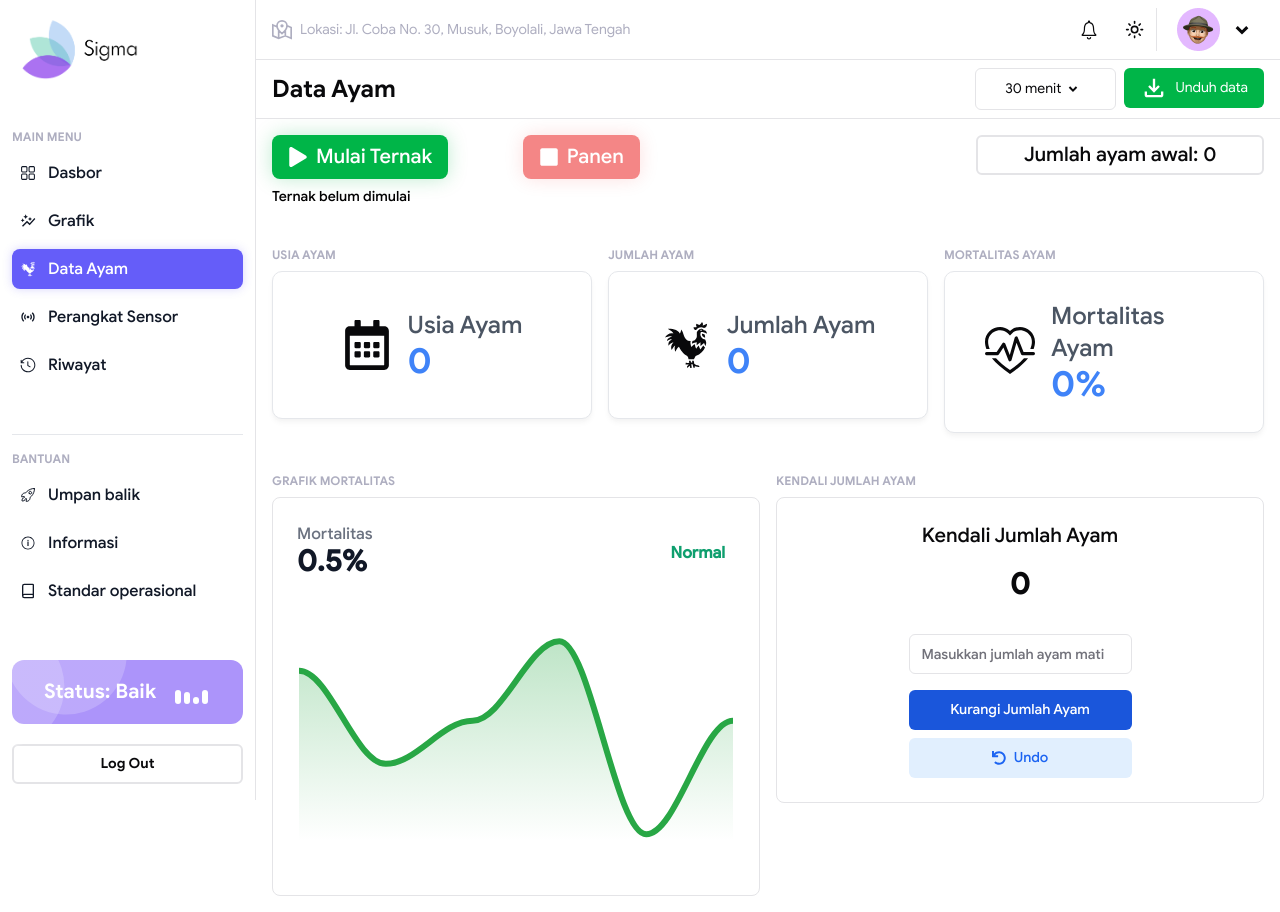
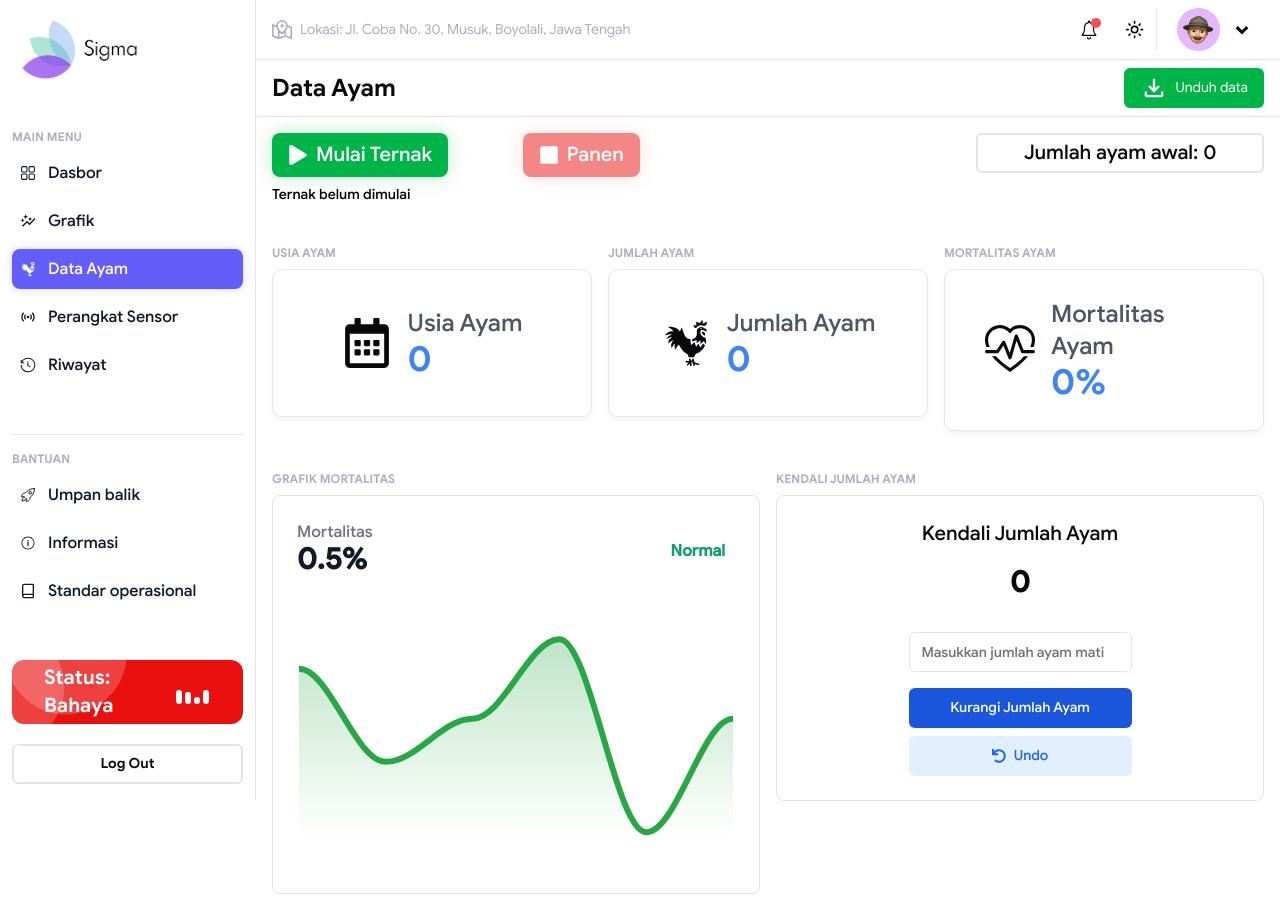
Before and after one commit to hanifnrh/sigma, a Next.js app: page /data-ayam in a window 1280 px wide. Built offline with nearby package versions, Linux system fonts and the light colour scheme.

Commit message:
Adjustment

```diff
--- a/src/app/data-ayam/page.tsx
+++ b/src/app/data-ayam/page.tsx
@@ -218,23 +218,7 @@ export default function DataAyam() {
                         <div className='flex body-bold text-2xl'>
                             Data Ayam
                         </div>
-                        <div className="grid grid-cols-1 sm:grid-cols-2 gap-2 text-4xl">
-                            <DropdownMenu>
-                                <DropdownMenuTrigger className='border p-2 inline-flex items-center justify-center whitespace-nowrap rounded-md text-sm font-medium ring-offset-background transition-colors focus-visible:outline-none focus-visible:ring-2 focus-visible:ring-ring focus-visible:ring-offset-2 disabled:pointer-events-none disabled:opacity-50'>
-                                    30 menit
-                                    <RiArrowDropDownLine className="dark:text-white text-center text-2xl" />
-                                </DropdownMenuTrigger>
-                                <DropdownMenuContent className='body-light'>
-                                    <DropdownMenuSeparator />
-                                    <DropdownMenuItem>30 Menit</DropdownMenuItem>
-                                    <DropdownMenuItem>1 Jam</DropdownMenuItem>
-                                    <DropdownMenuItem>1 Hari</DropdownMenuItem>
-                                    <DropdownMenuItem>1 Minggu</DropdownMenuItem>
-                                    <DropdownMenuItem>1 Bulan</DropdownMenuItem>
-                                    <DropdownMenuItem>1 Kelompok</DropdownMenuItem>
-                                </DropdownMenuContent>
-                            </DropdownMenu>
-
+                        <div className="flex justify-center items-center text-4xl">
                             <Button variant={"green"}>
                                 <MdOutlineFileDownload className='text-4xl pr-2' />
                                 Unduh data
--- a/src/app/navbar.tsx
+++ b/src/app/navbar.tsx
@@ -1,6 +1,7 @@
 "use client";
 import { Button } from '@/components/ui/button';
 import Dynamic from '@/components/ui/Dynamic';
+import StatsWidget from '@/components/ui/stats';
 import Image from 'next/image';
 import Link from 'next/link';
 import { usePathname } from 'next/navigation';
@@ -14,12 +15,52 @@ import { LuBook } from "react-icons/lu";
 import { MdAutoGraph, MdOutlineSensors } from "react-icons/md";
 import { RxDashboard } from "react-icons/rx";
 
+type Notification = {
+    parameter: string;
+    status: string;
+    timestamp: Date;
+    message: string;
+    icon: React.ReactNode;
+    color: string;
+};
+
 const Navbar: React.FC = () => {
     const [isOpen, setIsOpen] = useState(false);
     const currentPath = usePathname();
+    const [overallStatus, setOverallStatus] = useState({ text: "Baik" });
+    const getStatusColor = (statusText: string) => {
+        switch (statusText) {
+            case "Sangat Baik":
+                return "bg-customGreen";
+            case "Baik":
+                return "bg-blue-500";
+            case "Buruk":
+                return "bg-yellow-400";
+            case "Bahaya":
+                return "bg-customRed";
+            default:
+                return "";
+        }
+    };
+    const [notifications, setNotifications] = useState<Notification[]>([]);
+    const [statsData, setStatsData] = useState<Array<{ Parameter: string; Value: string; Status: string; Timestamp: Date }>>([]);
 
+    const handleNewNotification = (notif: Notification) => {
+        const exists = notifications.some(
+            (n) => n.parameter === notif.parameter && n.status === notif.status
+        );
+        if (!exists) {
+            setNotifications((prev) => [...prev, notif]); // Just add the notification as is
+        }
+    };
+    const handleOverallStatusChange = (status: { text: string }) => {
+        setOverallStatus(status);
+    };
     const toggleNavbar = () => {
         setIsOpen(!isOpen);
+    };
+    const handleDataUpdate = (data: Array<{ Parameter: string; Value: string; Status: string; Timestamp: Date }>) => {
+        setStatsData(data);
     };
 
     return (
@@ -27,7 +68,7 @@ const Navbar: React.FC = () => {
             <div className="fixed top-0 z-50 w-full bg-white dark:bg-gray-800 transition-colors">
                 <button
                     onClick={toggleNavbar}
-                    className="p-2 text-gray-900 rounded-lg sm:hidden dark:text-white z-50 bg-white w-full border-b relative"
+                    className="p-2 text-gray-900 sm:hidden dark:text-white z-50 bg-white w-full border-b relative"
                     aria-label={isOpen ? 'Tutup menu' : 'Buka menu'}
                 >
                     {/* Mengganti ikon berdasarkan status */}
@@ -136,7 +177,7 @@ const Navbar: React.FC = () => {
                             </li>
                         </ul>
                         <div className="status-container w-full relative mt-5 sm:mt-0">
-                            <div className='bg-purple-400 rounded-xl h-16 w-full flex items-center'>
+                            <div className={`${getStatusColor(overallStatus.text)} rounded-xl h-16 w-full flex items-center`}>
                                 <svg xmlns="http://www.w3.org/2000/svg" width="120" height="93" viewBox="0 0 120 93" fill="none" className='absolute top-0 left-0'>
                                     <circle opacity="0.2" cx="60.7009" cy="60.7009" r="60.7009" transform="matrix(0.996195 0.0871557 0.0871557 -0.996195 -74.1056 81.7822)" fill="url(#paint0_linear_58_5)" />
                                     <circle opacity="0.2" cx="60.7009" cy="60.7009" r="60.7009" transform="matrix(0.996195 0.0871557 0.0871557 -0.996195 -11.7125 48.972)" fill="url(#paint1_linear_58_5)" />
@@ -152,8 +193,8 @@ const Navbar: React.FC = () => {
                                     </defs>
                                 </svg>
                                 <div className='flex w-full items-center justify-between px-8'>
-                                    <p className='text-white text-center body-bold text-xl'>
-                                        Status: Baik
+                                    <p className='text-white text-start body-bold text-xl'>
+                                        Status: {overallStatus.text}
                                     </p>
                                     <Dynamic></Dynamic>
                                 </div>
@@ -163,7 +204,9 @@ const Navbar: React.FC = () => {
                         </div>
                     </div>
                 </aside>
-
+                <div className='hidden'>
+                    <StatsWidget onNewNotification={handleNewNotification} onDataUpdate={handleDataUpdate} onOverallStatusChange={handleOverallStatusChange} />
+                </div>
             </div>
         </div>
     );
--- a/src/app/perangkat-sensor/page.tsx
+++ b/src/app/perangkat-sensor/page.tsx
@@ -1,12 +1,5 @@
 "use client";
 import { Button } from '@/components/ui/button';
-import {
-    DropdownMenu,
-    DropdownMenuContent,
-    DropdownMenuItem,
-    DropdownMenuSeparator,
-    DropdownMenuTrigger
-} from "@/components/ui/dropdown-menu";
 import { ModeToggle } from '@/components/ui/mode-toggle';
 import { SensorBattery2 } from '@/components/ui/SensorBattery2';
 import { SensorStatus } from '@/components/ui/SensorStatus';
@@ -47,23 +40,7 @@ export default function PerangkatSensor() {
                         <div className='flex body-bold text-2xl w-32 lg:w-56'>
                             Perangkat Sensor
                         </div>
-                        <div className="grid grid-cols-1 sm:grid-cols-2 gap-2 text-4xl">
-                            <DropdownMenu>
-                                <DropdownMenuTrigger className='border p-2 inline-flex items-center justify-center whitespace-nowrap rounded-md text-sm font-medium ring-offset-background transition-colors focus-visible:outline-none focus-visible:ring-2 focus-visible:ring-ring focus-visible:ring-offset-2 disabled:pointer-events-none disabled:opacity-50'>
-                                    30 menit
-                                    <RiArrowDropDownLine className="dark:text-white text-center text-2xl" />
-                                </DropdownMenuTrigger>
-                                <DropdownMenuContent className='body-light'>
-                                    <DropdownMenuSeparator />
-                                    <DropdownMenuItem>30 Menit</DropdownMenuItem>
-                                    <DropdownMenuItem>1 Jam</DropdownMenuItem>
-                                    <DropdownMenuItem>1 Hari</DropdownMenuItem>
-                                    <DropdownMenuItem>1 Minggu</DropdownMenuItem>
-                                    <DropdownMenuItem>1 Bulan</DropdownMenuItem>
-                                    <DropdownMenuItem>1 Kelompok</DropdownMenuItem>
-                                </DropdownMenuContent>
-                            </DropdownMenu>
-
+                        <div className="flex justify-center items-center text-4xl">
                             <Button variant={"green"}>
                                 <MdOutlineFileDownload className='text-4xl pr-2' />
                                 Unduh data
--- a/src/components/ui/stats.tsx
+++ b/src/components/ui/stats.tsx
@@ -27,8 +27,8 @@ const THRESHOLDS = {
 
 const StatsWidget: React.FC<StatsWidgetProps> = ({ onNewNotification, onDataUpdate, onOverallStatusChange }) => {
     const [ammonia, setAmmonia] = useState(18);
-    const [temperature, setTemperature] = useState(28);
-    const [humidity, setHumidity] = useState(65);
+    const [temperature, setTemperature] = useState(25);
+    const [humidity, setHumidity] = useState(40);
 
     const [status, setStatus] = useState({
         ammonia: { text: "Sangat Baik", color: "text-green-500" },
```
